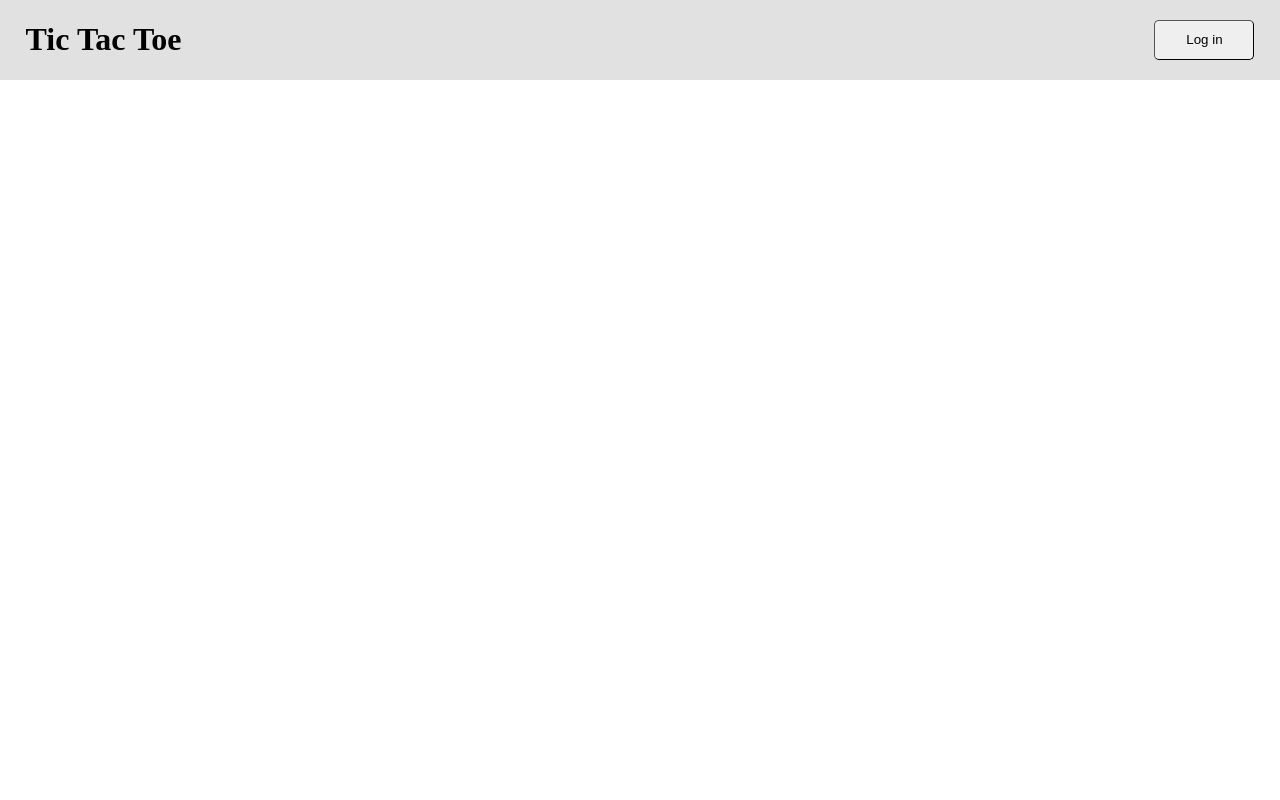
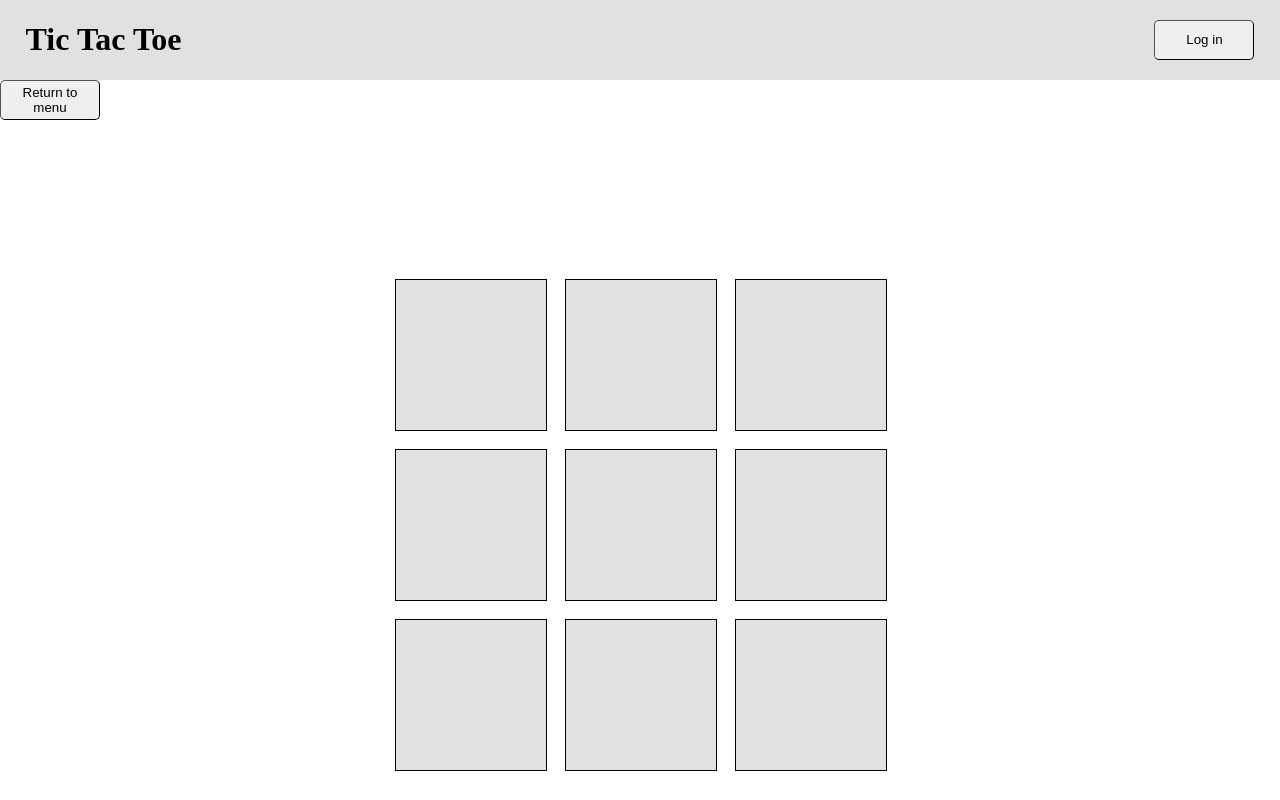
Before and after one commit to rocketscienceinc/tictactoe-frontend, a Vue app: page /game in a window 1280 px wide. Built offline with nearby package versions, Linux system fonts and the light colour scheme.

Commit message:
DEV-7.Added game board

```diff
--- a/package.json
+++ b/package.json
@@ -25,6 +25,7 @@
     "jsdom": "^24.1.0",
     "prettier": "^3.2.5",
     "vite": "^5.3.1",
-    "vitest": "^1.6.0"
+    "vitest": "^1.6.0",
+    "vue-svg-loader": "^0.16.0"
   }
 }
--- a/src/components/AppHeader.vue
+++ b/src/components/AppHeader.vue
@@ -1,7 +1,7 @@
 <template>
   <div class="header">
     <h1>Tic Tac Toe</h1>
-    <!--<p>hrbfhrbfh</p>-->
+    <!--Какой-то текст-->
     <div class="button-login">
       <LogIn />
     </div>
@@ -10,6 +10,9 @@
 
 <script setup>
 import LogIn from './LogIn.vue'
+defineProps({
+  greetingMessage: String
+})
 </script>
 
 <style scoped>
--- a/src/views/GameBoard.vue
+++ b/src/views/GameBoard.vue
@@ -1,11 +1,57 @@
-<script setup></script>
+<script>
+export default {
+  data() {
+    return {
+      cells: [' ', ' ', ' ', ' ', ' ', ' ', ' ', ' ', ' '],
+      currentPlayer: 'X' // var MyMark
+    }
+  },
+  methods: {
+    check(index) {
+      if (this.cells[index] === ' ') {
+        this.cells[index] = this.currentPlayer
+        this.currentPlayer = this.currentPlayer === 'X' ? 'O' : 'X'
+        // TODO: заместо текста "X/O" поставить красивые SVG изображения X и O.
+
+        // console.log(`Player ${this.cells[index]} marked cell ${index}`)
+      }
+    }
+  }
+}
+</script>
 
 <template>
   <header></header>
-  <main></main>
-  <!--<div class="button2">-->
-  <!--<button @click="$router.push('/')">Return to menu</button>-->
-  <!--</div>-->
+  <main>
+    <div class="button2">
+      <button @click="$router.push('/')">Return to menu</button>
+    </div>
+    <div class="game-board">
+      <div v-for="(cell, index) in cells" :key="index" class="box" @click="check(index)">
+        {{ cell }}
+      </div>
+    </div>
+  </main>
 </template>
 
-<style scoped></style>
+<style>
+.box {
+  display: flex;
+  justify-content: center;
+  align-items: center;
+  border: 1px solid #000000;
+  font-size: 24px;
+  width: 150px;
+  height: 150px;
+  background-color: rgb(225, 225, 225);
+}
+.game-board {
+  display: grid;
+  grid-template-columns: repeat(3, 150px);
+  grid-template-rows: repeat(3, 150px);
+  gap: 20px;
+  justify-content: center;
+  align-items: center;
+  margin-top: 20vh;
+}
+</style>
--- a/src/views/MainMenu.vue
+++ b/src/views/MainMenu.vue
@@ -8,10 +8,10 @@
       <input type="text" />
       <button class="join-button">Join</button>
     </div>
+    <div class="button1">
+      <button id="goToB" @click="$router.push('/game')">Go to Game Board</button>
+    </div>
   </div>
-  <!--<div class="button1">-->
-  <!--<button @click="$router.push('/game')">Go to Game Board</button>-->
-  <!--</div>-->
 </template>
 
 <script setup></script>
@@ -33,19 +33,19 @@ button {
   width: 250px;
 }
 
-.join-input {
-  margin-left: 110px;
-}
-
 .join-button {
   margin-left: 10px;
-  width: 100px;
+  width: 82px;
 }
 
 input {
-  height: 30px;
-  width: 245px;
+  height: 36px;
+  width: 150px;
   border-radius: 5px;
   border-width: 1px;
 }
+
+#goToB {
+  background-color: rgb(202, 202, 202);
+}
 </style>
--- a/vite.config.js
+++ b/vite.config.js
@@ -5,9 +5,7 @@ import vue from '@vitejs/plugin-vue'
 
 // https://vitejs.dev/config/
 export default defineConfig({
-  plugins: [
-    vue(),
-  ],
+  plugins: [vue()],
   resolve: {
     alias: {
       '@': fileURLToPath(new URL('./src', import.meta.url))
```
Also changed, not shown: public/assets/x-symbol-svgrepo-com.svg (added), 1 other file (tests, documents, lock files or other folders).
